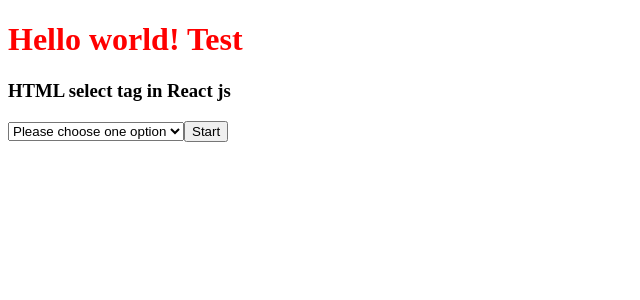
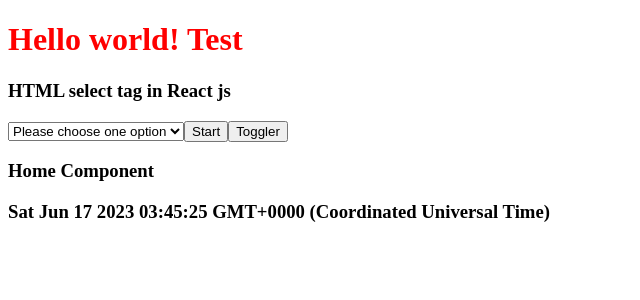
Before and after one commit to maurya20/test_custom_webpack_react, a React app: page / in a window 1280 px wide. Shown: the top 300 px of the page, without its empty margins (0-640 px from the left). Built offline with nearby package versions, Linux system fonts and the light colour scheme.

Commit message:
export const vs export function implemented

```diff
--- a/src/components/App.js
+++ b/src/components/App.js
@@ -1,4 +1,6 @@
 import React, { Component } from "react";
+import { About } from "./pages/About";
+import { Home } from "./pages/Home";
 
 class App extends Component {
   options = ["One", "Two", "Three", "Four", "Five"];
@@ -9,18 +11,32 @@ class App extends Component {
     super();
     this.state = {
       stepArr: [],
+      currentComponent: "home",
     };
   }
   componentDidMount() {
-    window.onbeforeunload = function (e) {
-      e && e.preventDefault();
-      return "";
-    };
+    // window.onbeforeunload = function (e) {
+    //   e && e.preventDefault();
+    //   setTimeout(() => {
+    //     window.onbeforeunload = function () {
+    //       return "";
+    //     };
+    //     console.log("user stays?????");
+    //   }, 500);
+    //   return "";
+    // };
   }
   onStart = (e) => {
     //history.pushState("/start", 'test')
     history.pushState({ urlPath: "/start" }, "", "/start");
     printArray([1, 2, 3, 4, 5, 6, 7, 77, 8, 8, 8, 8888]);
+  };
+  toggleHome = () => {
+    if (this.state.currentComponent == "home") {
+      this.setState({ currentComponent: "about" });
+    } else {
+      this.setState({ currentComponent: "home" });
+    }
   };
   render() {
     return (
@@ -36,6 +52,8 @@ class App extends Component {
         </select>
 
         <button onClick={(e) => this.onStart(e)}>Start</button>
+        <button onClick={this.toggleHome}>Toggler</button>
+        {this.state.currentComponent == "about" ? <About /> : <Home />}
       </div>
     );
   }
--- /dev/null
+++ b/src/components/pages/About.js
@@ -0,0 +1,11 @@
+import React from "react";
+import { getMyDate } from "../../constants";
+
+export const About = (props) => {
+  return (
+    <>
+      <h3>About Component</h3>
+      <h3>{getMyDate().toString()}</h3>
+    </>
+  );
+};
--- /dev/null
+++ b/src/components/pages/Home.js
@@ -0,0 +1,14 @@
+import React from "react";
+import { getMyDate } from "../../constants";
+
+export const Home = (props) => {
+  setTimeout(() => {
+    console.log(">>>>>>>", getMyDate().toString());
+  }, 5000);
+  return (
+    <>
+      <h3>Home Component</h3>
+      <h3>{getMyDate().toString()}</h3>
+    </>
+  );
+};
--- /dev/null
+++ b/src/constants.js
@@ -0,0 +1,3 @@
+export const getMyDate = () => {
+  return new Date();
+};
```
Also changed, not shown: test.js (added, +12 -0 lines).
